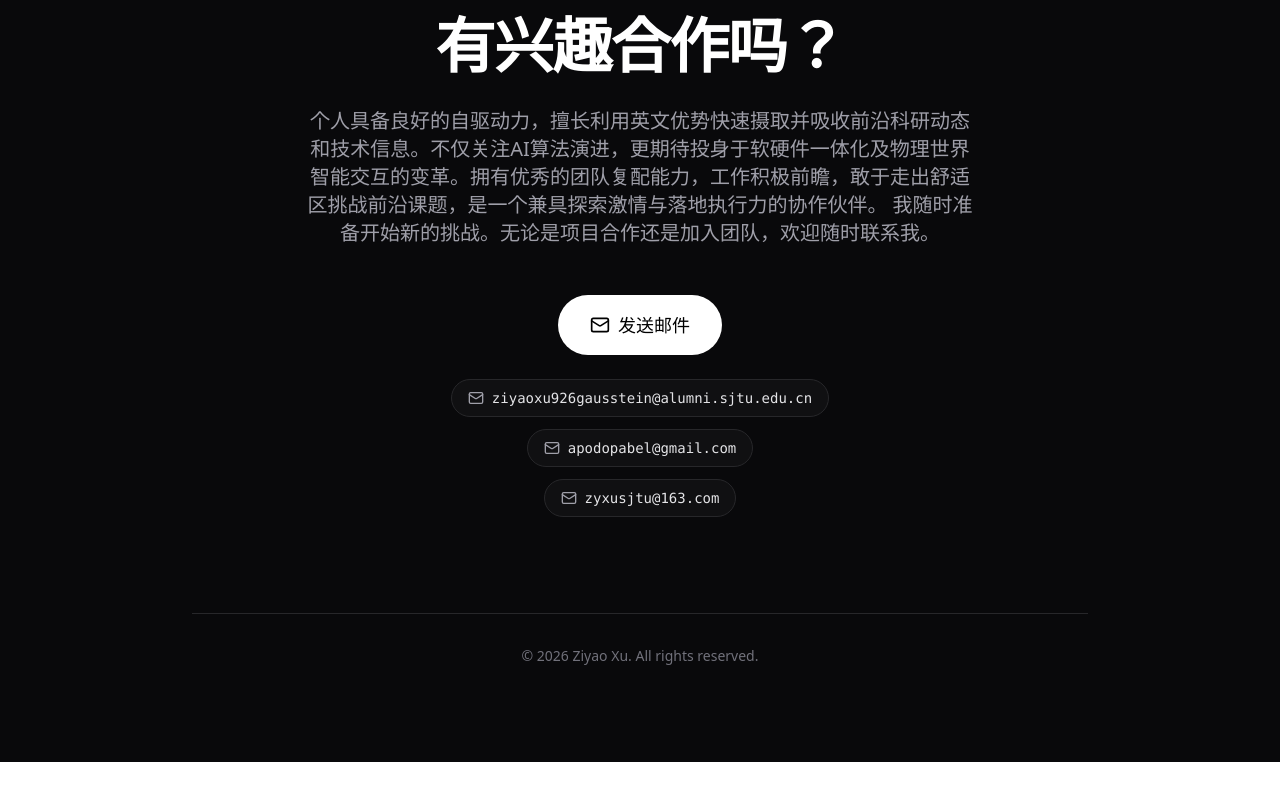
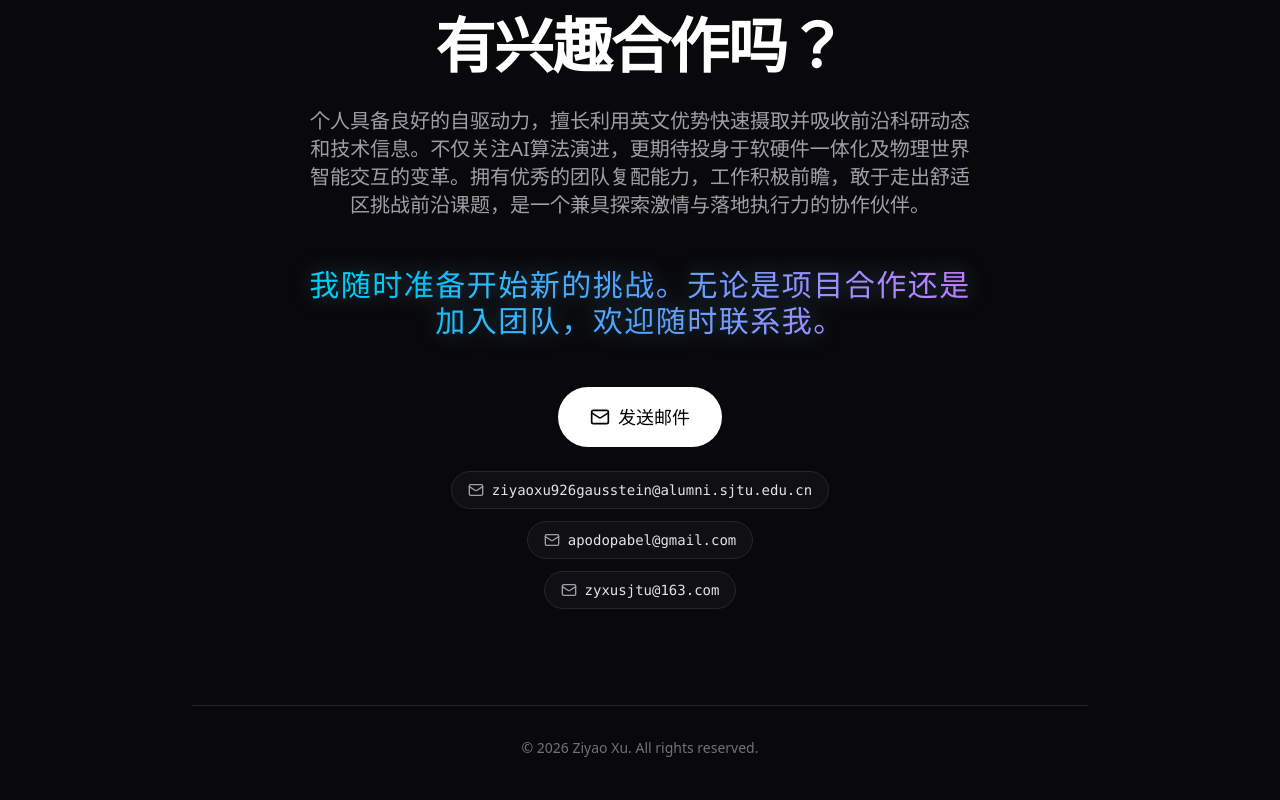
Before and after one commit to Apodopa/ziyao-personal-homepage, a React (Vite) app: page /#/ in a window 1280 px wide. Shown: the part 3809-4609 px from the top of the page. Before the commit the page ends 4571 px from the top, so only its background shows below. Built offline with nearby package versions, Linux system fonts and the light colour scheme.

Commit message:
Update Contact.tsx

```diff
--- a/src/components/Contact.tsx
+++ b/src/components/Contact.tsx
@@ -25,6 +25,8 @@ export function Contact() {
           </h2>
           <p className="text-xl text-zinc-400 mb-12 max-w-2xl mx-auto">
             个人具备良好的自驱动力，擅长利用英文优势快速摄取并吸收前沿科研动态和技术信息。不仅关注AI算法演进，更期待投身于软硬件一体化及物理世界智能交互的变革。拥有优秀的团队复配能力，工作积极前瞻，敢于走出舒适区挑战前沿课题，是一个兼具探索激情与落地执行力的协作伙伴。
+          </p>
+          <p className="text-2xl md:text-3xl font-light tracking-wider mb-12 max-w-2xl mx-auto bg-gradient-to-r from-cyan-400 via-blue-400 to-purple-400 bg-clip-text text-transparent drop-shadow-[0_0_10px_rgba(100,200,255,0.3)]">
             我随时准备开始新的挑战。无论是项目合作还是加入团队，欢迎随时联系我。
           </p>
 
```
